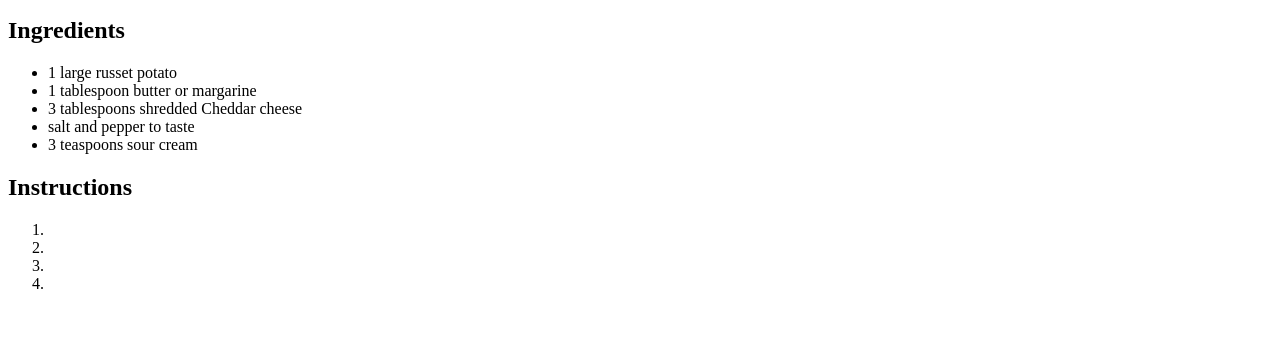
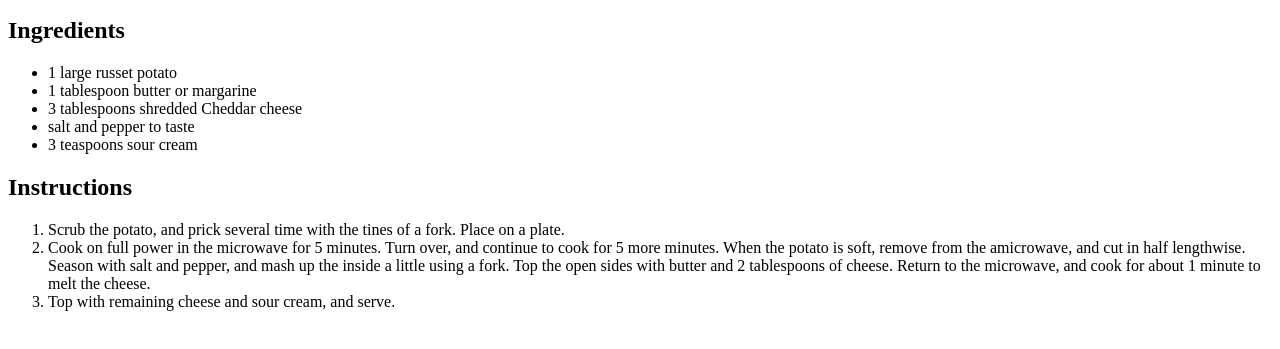
Before and after one commit to sanyaysan/odin-recipes, a plain HTML site: page recipes/baked-potato.html in a window 1280 px wide. Shown: the part 439-788 px from the top of the page. Drawn offline with Linux system fonts and the light colour scheme.

Commit message:
Add instructions b-potato

```diff
--- a/recipes/baked-potato.html
+++ b/recipes/baked-potato.html
@@ -24,16 +24,18 @@
         <h2>Instructions</h2>
         <ol>
             <li>
-
+                Scrub the potato, and prick several time with the tines of a fork. Place on a plate.
             </li>
             <li>
-
+                Cook on full power in the microwave for 5 minutes.
+                Turn over, and continue to cook for 5 more minutes.
+                When the potato is soft, remove from the amicrowave, and cut in half lengthwise.
+                Season with salt and pepper, and mash up the inside a little using a fork.
+                Top the open sides with butter and 2 tablespoons of cheese.
+                Return to the microwave, and cook for about 1 minute to melt the cheese.
             </li>
             <li>
-
-            </li>
-            <li>
-
+                Top with remaining cheese and sour cream, and serve.
             </li>
         </ol>
 
```
